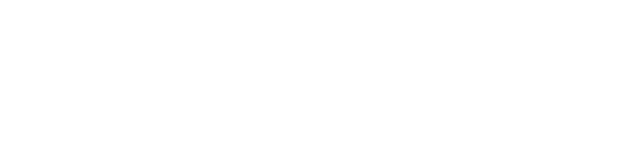
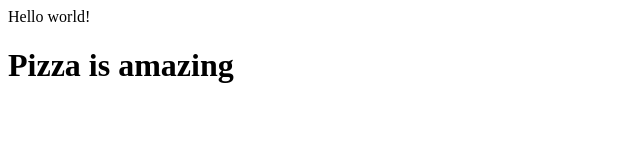
Before and after one commit to kristyfromcali/PizzaProject, a plain HTML site: page index.html in a window 1280 px wide. Shown: the whole page, without its empty margins (0-640 px from the left). Drawn offline with Linux system fonts and the light colour scheme.

Commit message:
Update index
Add more enthusiasm

```diff
--- a/index.html
+++ b/index.html
@@ -2,9 +2,11 @@
 <html>
   <head>
     <meta charset="utf-8">
-    <title>I love pizza</title>
-  </head>
+    <title></title>
+
+</head>
   <body>
-
+  <div>  Hello world! </div>
+  <h1> Pizza is amazing </h1>
   </body>
 </html>
```
